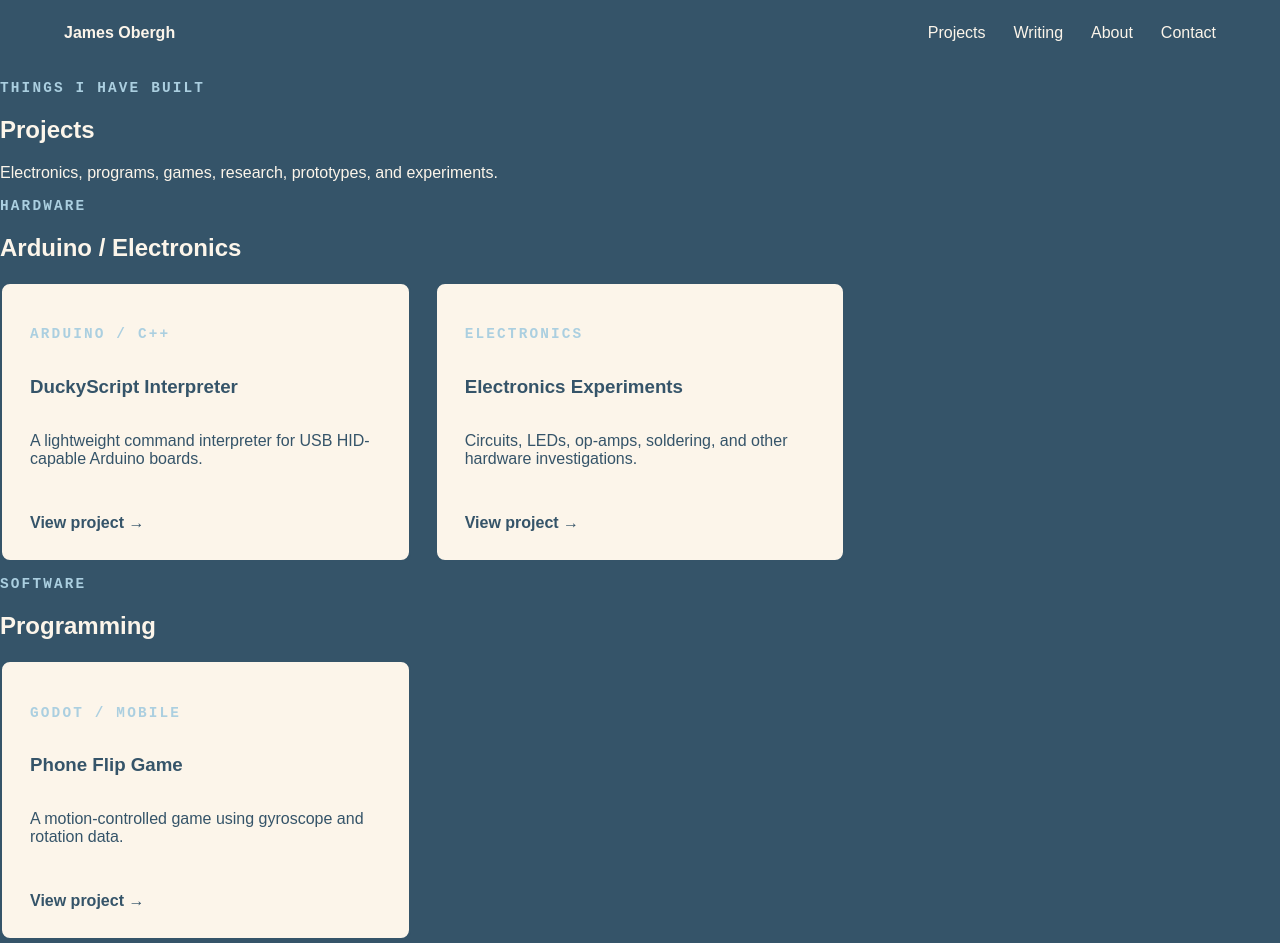
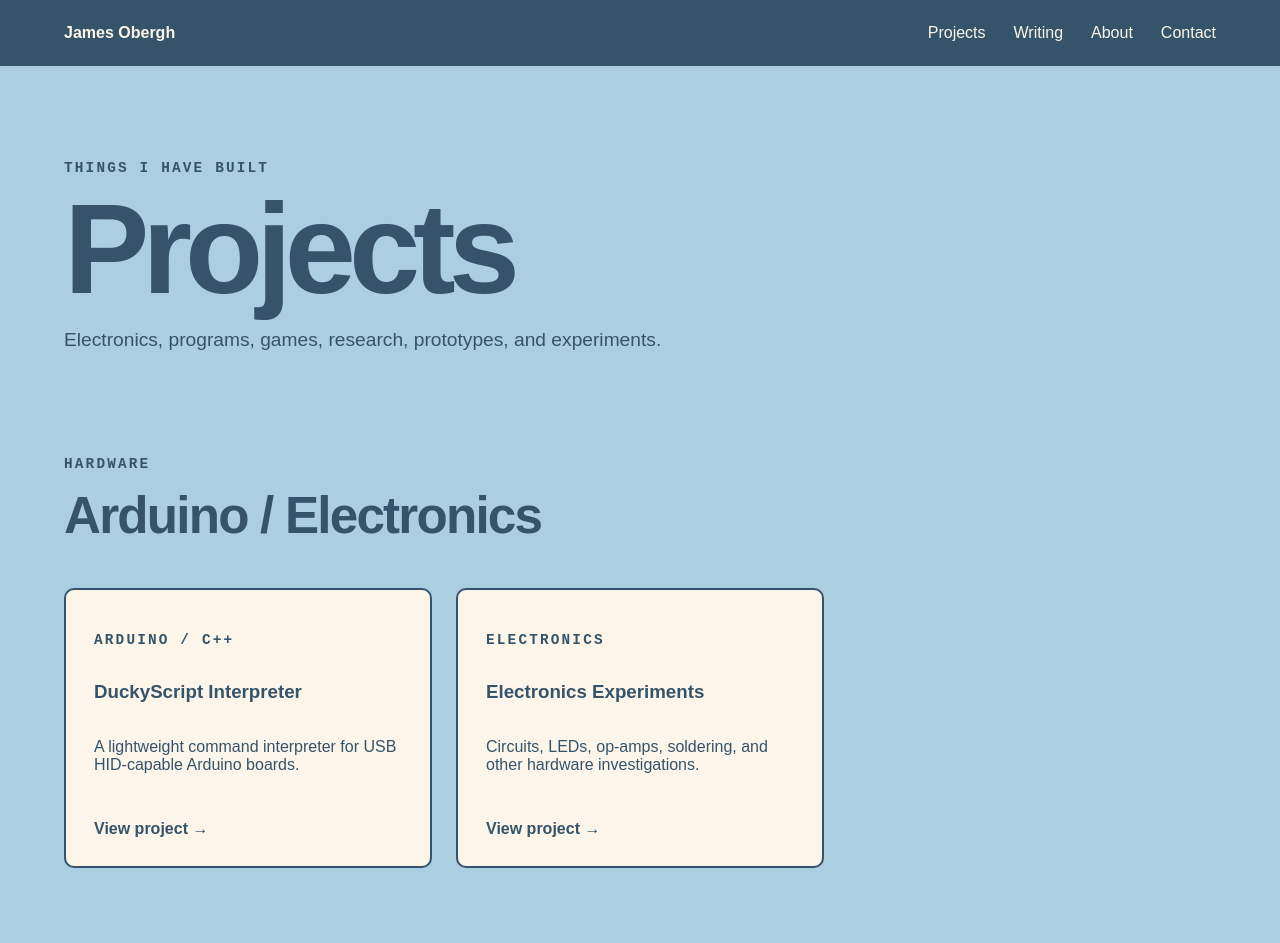
Before and after one commit to JamothyJame/Jamothyjame.github.io, a plain HTML site: page projects.html in a window 1280 px wide. Shown: the top 943 px of the page. Drawn offline with Linux system fonts and the light colour scheme.

Commit message:
Add styles for projects page and headings

```diff
--- a/styles.css
+++ b/styles.css
@@ -604,6 +604,68 @@
    Apply these rules only when the viewport is
    900px wide or narrower.
 */
+
+/* =========================================================
+   COMPLETE PROJECTS PAGE
+   ========================================================= */
+
+.projects-page {
+    min-height: 100vh;
+    padding: 80px 5% 120px;
+
+    background: var(--sky);
+    color: var(--navy);
+}
+
+
+/*
+   Introductory heading at the top of Projects,
+   About, Writing, and similar pages.
+*/
+.page-heading {
+    width: min(1200px, 100%);
+    margin: 0 auto 100px;
+}
+
+
+.page-heading h1 {
+    margin: 12px 0;
+
+    font-size: clamp(4rem, 10vw, 9rem);
+    line-height: 0.9;
+    letter-spacing: -0.055em;
+}
+
+
+.page-heading p:not(.eyebrow) {
+    max-width: 650px;
+
+    font-size: 1.2rem;
+    line-height: 1.6;
+}
+
+
+/*
+   Each category gets its own separated section.
+*/
+.project-category {
+    width: min(1200px, 100%);
+    margin: 0 auto 110px;
+}
+
+
+.project-category h2 {
+    margin-top: 10px;
+
+    font-size: clamp(2rem, 4vw, 4rem);
+    letter-spacing: -0.035em;
+}
+
+
+.projects-page .eyebrow {
+    color: var(--navy);
+}
+
 @media (max-width: 900px) {
     /*
        Temporarily hide desktop navigation.
```
